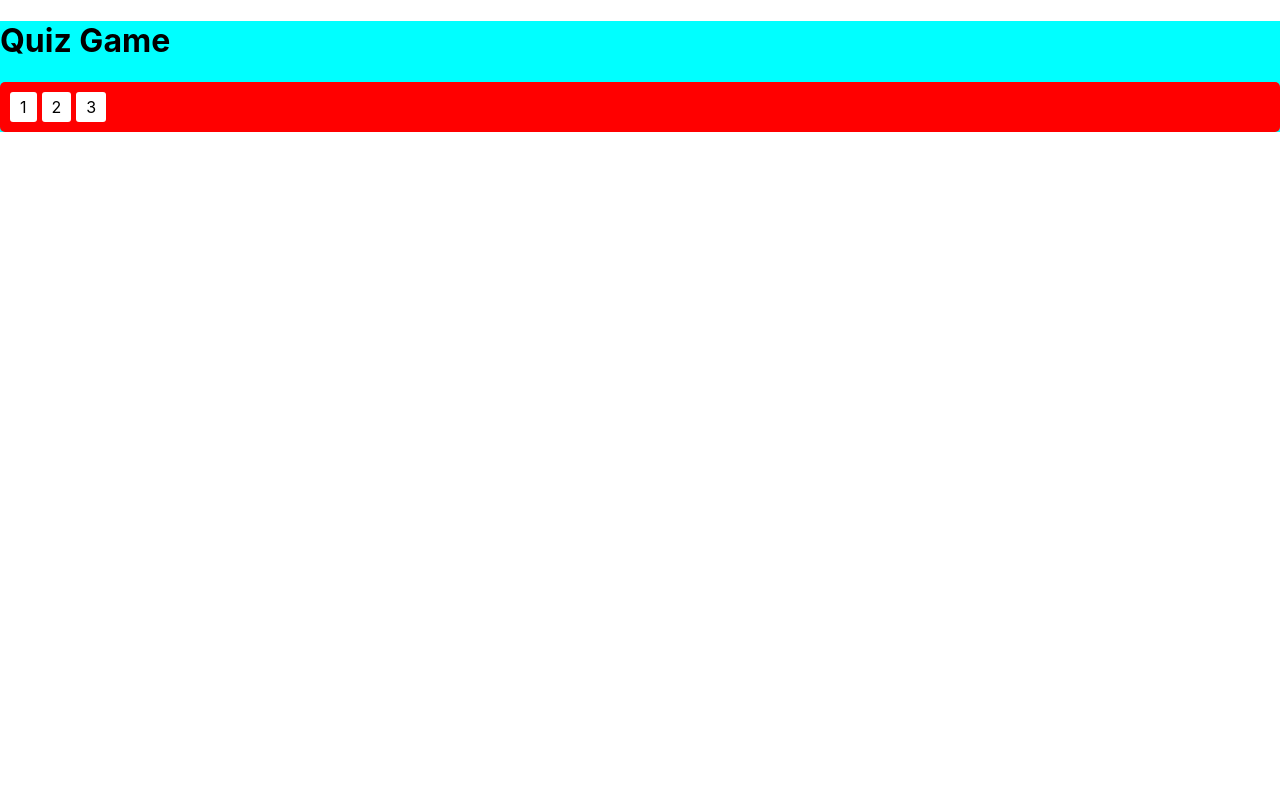
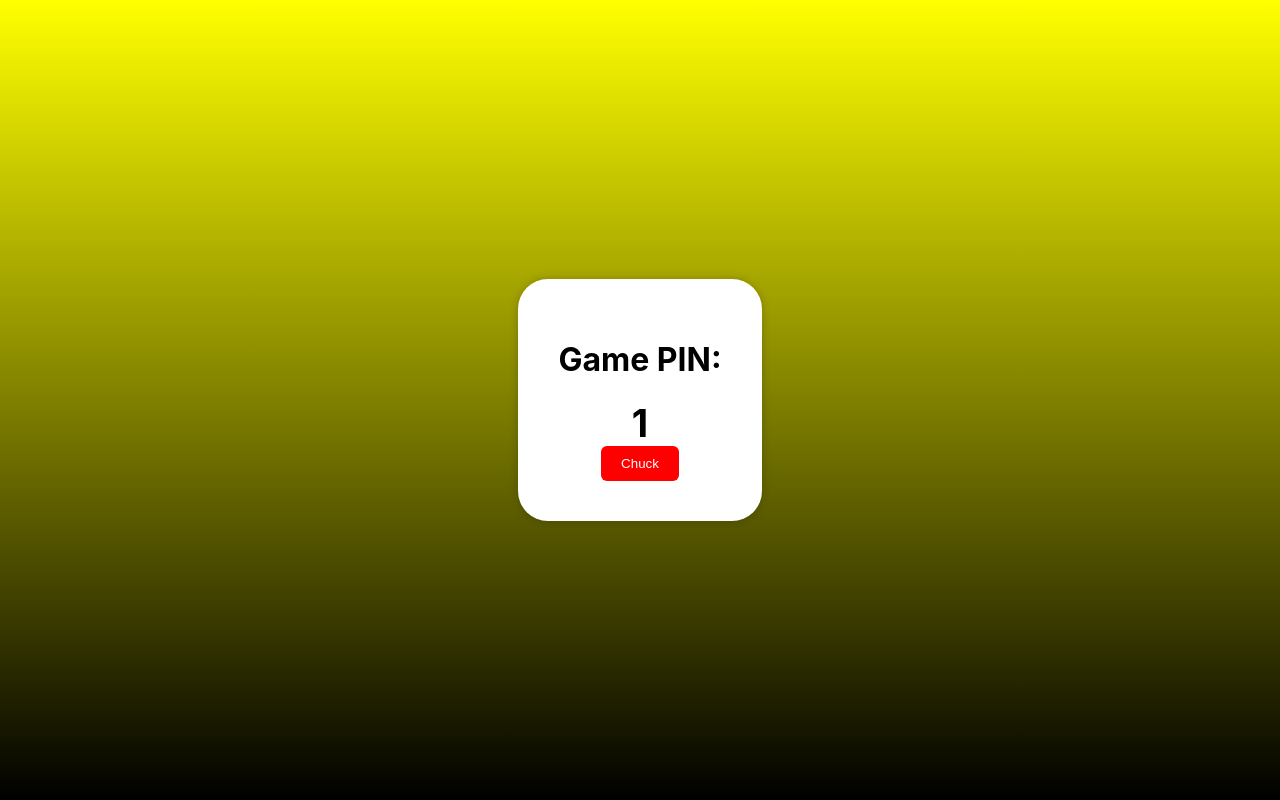
Before and after one commit to Egor-Kozlov/Quiz-game-front-end, a React (Create React App) app: page / in a window 1280 px wide. Built offline with nearby package versions, Linux system fonts and the light colour scheme.

Commit message:
added text

```diff
--- a/src/App.scss
+++ b/src/App.scss
@@ -1,3 +1,35 @@
-.content{
-  background-color: aqua;
+
+.lobby-container {
+  display: flex;
+  flex-direction: column;
+  align-items: center;
+  justify-content: center;
+  height: 100vh;
+  background: linear-gradient( yellow, black);
 }
+
+
+.pin-game {
+  display: flex;
+  flex-direction: column;
+  align-items: center;
+  padding: 40px;
+  background-color: #ffffff;
+  border-radius: 30px;
+  box-shadow: 0 0 10px rgba(1, 0, 0, 0.2);
+}
+
+
+
+.start-button {
+  padding: 10px 20px;
+  background-color: #ff0000;
+  color: #ffffff;
+  border: none;
+  border-radius: 6px;
+  cursor: pointer;
+}
+
+.start-button:hover {
+  background-color: #cc0000;
+}
--- a/src/App.tsx
+++ b/src/App.tsx
@@ -3,11 +3,16 @@ import './App.scss'
 
 function App() {
   return (
-    <div className="content">
-      <h1>Quiz Game</h1>
-      <Numbers/>
+    <div className="container">
+      <div className="lobby-container">
+        <div className="pin-game">
+          <h1>Game PIN:</h1>
+          <Numbers />
+          <button className="start-button">Chuck</button>
+        </div>
+      </div>
     </div>
-  );
+  )
 }
 
 export default App;
--- a/src/components/Number.scss
+++ b/src/components/Number.scss
@@ -1,17 +1,5 @@
 .number-paragraph {
-  background-color: red;
-  padding: 10px;
-  border-radius: 5px;
+  font-size: 38px;
+  font-weight: bold;
+  color: black;
 }
-
-.number-paragraph p {
-  margin: 0;
-}
-
-.number-paragraph span {
-  display: inline-block;
-  margin-right: 5px;
-  background-color: #fff;
-  padding: 5px 10px;
-  border-radius: 3px;
-}
--- a/src/components/Number.tsx
+++ b/src/components/Number.tsx
@@ -2,14 +2,10 @@ import './Number.scss'
 
 
 const Numbers = () => {
-  const numbers = [1, 2, 3]
+  const numbers = '1'
   return (
     <div className="number-paragraph">
-      <p>
-        {numbers.map((number, index) => (
-          <span key={index}>{number}</span>
-        ))}
-      </p>
+        {numbers}
     </div>
 
   )
```
Also changed, not shown: src/App.css (deleted, +0 -38 lines).
